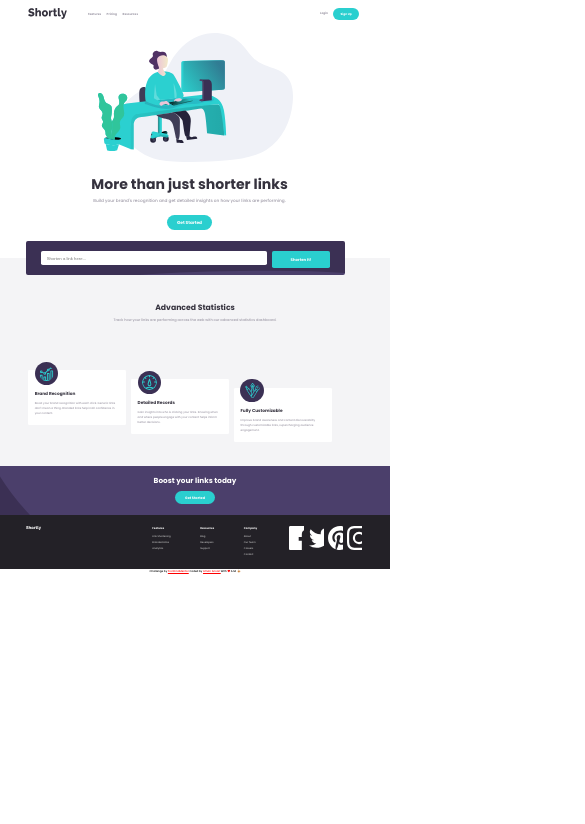
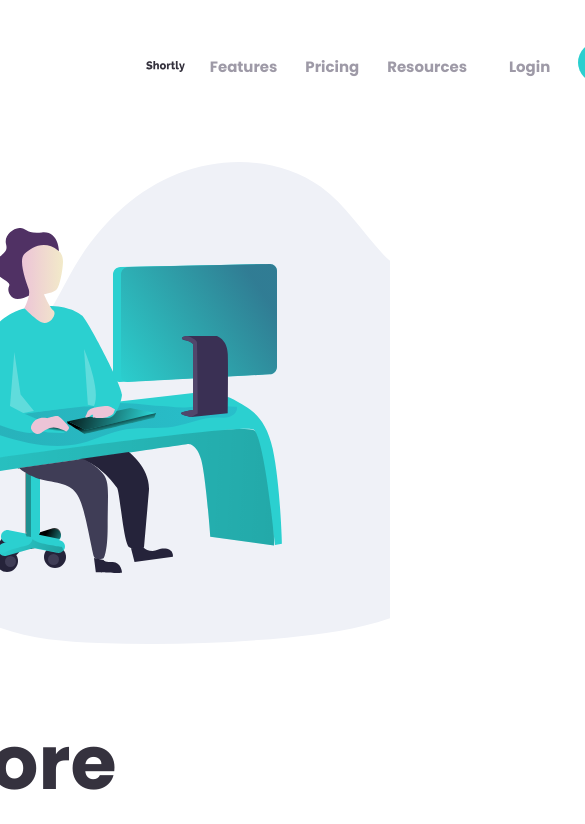
Before and after one commit to aman-atg/Shortly-Landing-Page, a React (Create React App) app: page / in a window 390 px wide. Shown: the top 824 px of the page, 585 px wide, since content can reach past the window. Built offline with nearby package versions, Linux system fonts and the light colour scheme; what simpl-schema would draw is missing.

Commit message:
need more work on media-queries //comment them

```diff
--- a/src/styles/components.styles/Others/_Header.scss
+++ b/src/styles/components.styles/Others/_Header.scss
@@ -40,61 +40,61 @@
   }
 }
 
-// will write more later
-@media (max-width: 1325px) {
-  .header {
-    // &_Content {
-    //   // flex: none;
-    // }
-    //
+// // will write more later
+// @media (max-width: 1025px) {
+//   .header {
+//     // &_Content {
+//     //   // flex: none;
+//     // }
+//     //
 
-    &_SVG {
-      flex: 1;
-      // margin-right: 0;
-      img {
-        width: 50vw;
-        // width: 100rem;
-        // margin-left: 1vw;
-        // width: 1vw;
-      }
-    }
-    &_Content {
-      &_Get-started {
-        // background-color: red;
-        text-align: center;
-        margin-bottom: $ssp * 2;
-      }
-    }
-  }
-}
-@media (max-width: 480px) {
-  .header {
-    margin-bottom: 10rem;
-    flex-direction: column;
-    flex-wrap: nowrap;
-    &_SVG {
-      margin: 0 auto;
-      // img {
-      //   // width: 50;
-      // }
-    }
+//     &_SVG {
+//       flex: 1;
+//       // margin-right: 0;
+//       img {
+//         width: 50vw;
+//         // width: 100rem;
+//         // margin-left: 1vw;
+//         // width: 1vw;
+//       }
+//     }
+//     &_Content {
+//       &_Get-started {
+//         // background-color: red;
+//         text-align: center;
+//         margin-bottom: $ssp * 2;
+//       }
+//     }
+//   }
+// }
+// // @media (max-width: 480px) {
+// //   .header {
+// //     margin-bottom: 10rem;
+// //     flex-direction: column;
+// //     flex-wrap: nowrap;
+// //     &_SVG {
+// //       margin: 0 auto;
+// //       // img {
+// //       //   // width: 50;
+// //       // }
+// //     }
 
-    &_Content {
-      display: block;
-      // background-color: pink;
-      p {
-        margin: 0 2rem;
-        padding: 2rem;
-        text-align: center;
-        // background-color: yellow;
-        flex: none;
-      }
-      h2 {
-        // background-color: blue;
-        font-size: $base-font-size * 4;
-        text-align: center;
-        flex: 1;
-      }
-    }
-  }
-}
+// //     &_Content {
+// //       display: block;
+// //       // background-color: pink;
+// //       p {
+// //         margin: 0 2rem;
+// //         padding: 2rem;
+// //         text-align: center;
+// //         // background-color: yellow;
+// //         flex: none;
+// //       }
+// //       h2 {
+// //         // background-color: blue;
+// //         font-size: $base-font-size * 4;
+// //         text-align: center;
+// //         flex: 1;
+// //       }
+// //     }
+// //   }
+// // }
--- a/src/styles/components.styles/_base.scss
+++ b/src/styles/components.styles/_base.scss
@@ -50,17 +50,17 @@ input {
 
 // TESTINGGGGGGGGGGGGGGGGGGGGGGG
 //media-queries
-@media (max-width: 1450px) {
-  html {
-    font-size: 0.9vw;
-  }
-}
-@media (max-width: 465px) {
-  html {
-    font-size: 0.5vw;
-  }
-  svg,
-  img {
-    width: 15px;
-  }
-}
+// @media (max-width: 1220px) {
+//   html {
+//     font-size: 0.9vw;
+//   }
+// }
+// @media (max-width: 465px) {
+//   html {
+//     font-size: 0.5vw;
+//   }
+//   svg,
+//   img {
+//     width: 15px;
+//   }
+// }
--- a/src/styles/index.css
+++ b/src/styles/index.css
@@ -40,16 +40,6 @@ input {
   padding: 0 13.16rem;
   box-sizing: content-box; }
 
-@media (max-width: 1450px) {
-  html {
-    font-size: 0.9vw; } }
-@media (max-width: 465px) {
-  html {
-    font-size: 0.5vw; }
-
-  svg,
-  img {
-    width: 15px; } }
 .navbar {
   align-items: center;
   color: #9e9aa7;
@@ -131,32 +121,6 @@ input {
       .header_Content_Get-started a {
         text-decoration: none; }
 
-@media (max-width: 1325px) {
-  .header_SVG {
-    flex: 1; }
-    .header_SVG img {
-      width: 50vw; }
-  .header_Content_Get-started {
-    text-align: center;
-    margin-bottom: 2rem; } }
-@media (max-width: 480px) {
-  .header {
-    margin-bottom: 10rem;
-    flex-direction: column;
-    flex-wrap: nowrap; }
-    .header_SVG {
-      margin: 0 auto; }
-    .header_Content {
-      display: block; }
-      .header_Content p {
-        margin: 0 2rem;
-        padding: 2rem;
-        text-align: center;
-        flex: none; }
-      .header_Content h2 {
-        font-size: 7.2rem;
-        text-align: center;
-        flex: 1; } }
 .shorten-lnk {
   background-color: #3b3054;
   background-image: url("/images/bg-shorten-desktop.svg");
```
